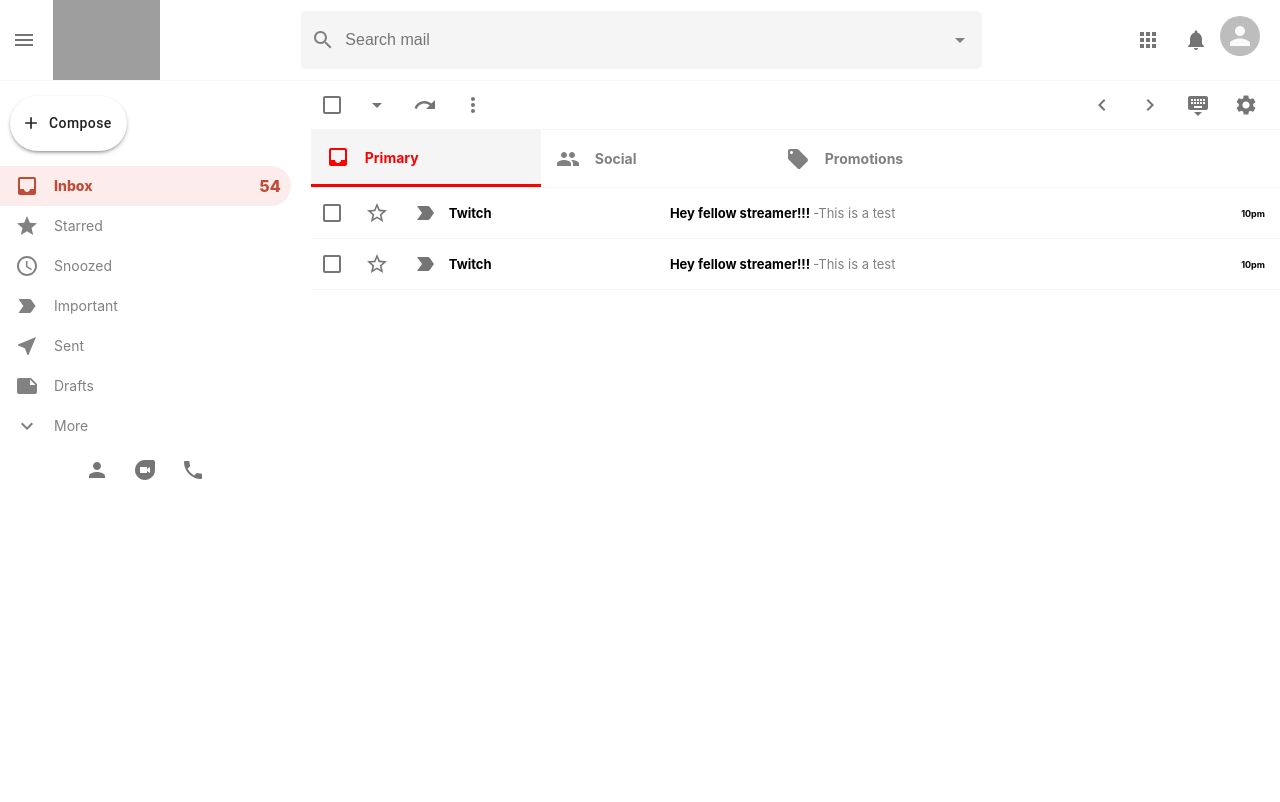
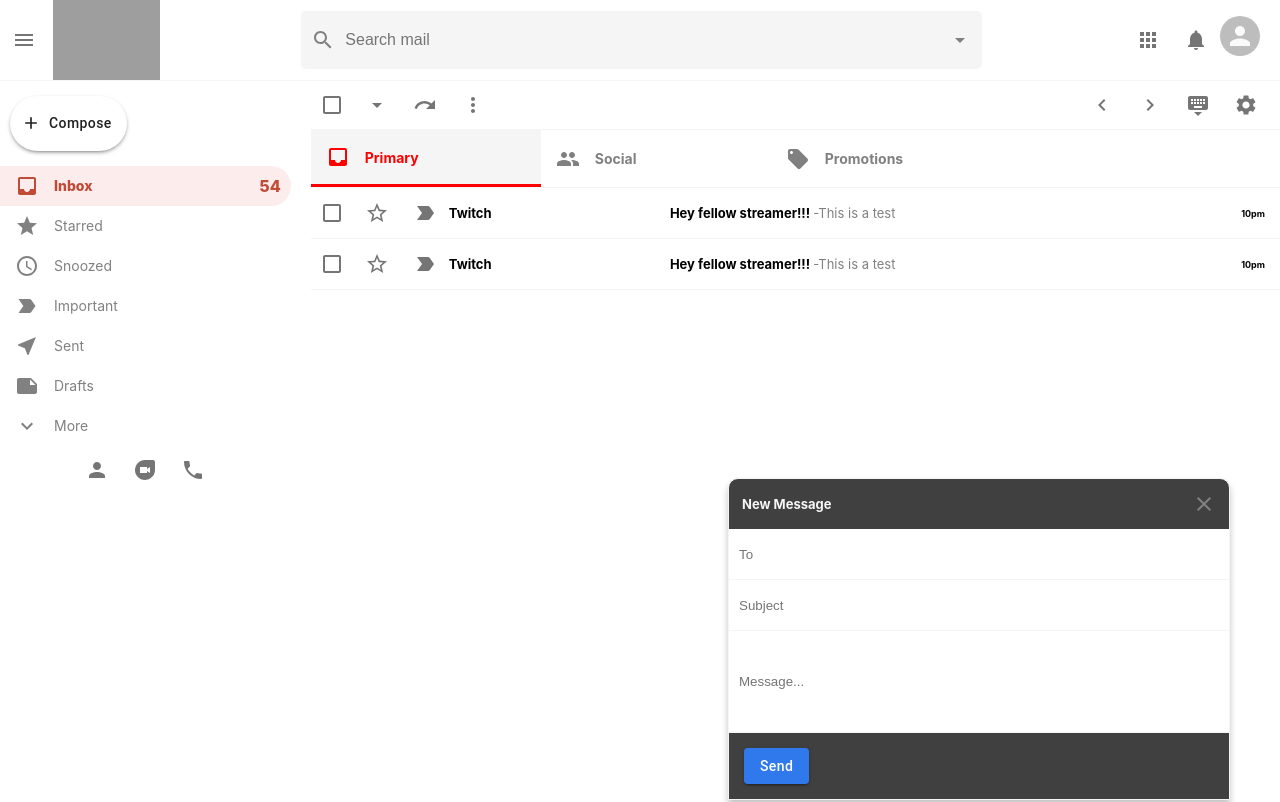
Before and after one commit to broturn/gmail-clone, a React (Create React App) app: page / in a window 1280 px wide. Shown: the top 802 px of the page. Built offline with nearby package versions, Linux system fonts and the light colour scheme; grey boxes are pictures that could not be loaded.

Commit message:
built out SendMAil component and styled it.

```diff
--- a/src/SendMail.css
+++ b/src/SendMail.css
@@ -0,0 +1,56 @@
+.sendMail {
+    position: absolute;
+    bottom: 0px;
+    right: 50px;
+    background-color: #404040;
+    width: 40%;
+    height: 40%;
+    max-width: 500px;
+    border-top-left-radius: 10px;
+    border-top-right-radius: 10px;
+    display: flex;
+    flex-direction: column;
+    border: 1px solid whitesmoke;
+    box-shadow: 0px 5px 7px 0px rgba(0, 0, 0, 0.24);
+}
+
+.sendMail__header {
+    padding: 13px;
+    display: flex;
+    justify-content: space-between;
+    align-items: center;
+    color: gray;
+}
+
+.sendMail__header > h3 {
+    color: whitesmoke;
+    font-size: 13px;
+}
+
+.sendMail__send {
+    background-color: #3079ed !important;
+    text-transform: capitalize !important;
+    margin: 15px !important;
+}
+
+.sendMail__close {
+    cursor: pointer;
+}
+
+.sendMail > form {
+    display: flex;
+    flex: 1;
+    flex-direction: column;
+}
+
+.sendMail > form > input {
+    height: 30px;
+    padding: 10px;
+    border: none;
+    border-bottom: 1px solid whitesmoke;
+    outline: none;
+}
+
+.sendMail__message {
+    flex: 1;
+}
--- a/src/SendMail.js
+++ b/src/SendMail.js
@@ -12,12 +12,12 @@
             </div>
 
             <form>
-                <input type="text" />
-                <input type="text" />
-                <input type="text" />
+                <input placeholder= 'To' type="text" />
+                <input placeholder="Subject"  type="text" />
+                <input placeholder="Message..."  type="text" className="sendMail__message"/>
 
                 <div className="sendMail__options">
-                    <Button>Send</Button>
+                    <Button className="sendMail__send" variant="contained" color="primary" type="submit">Send</Button>
                 </div>
             </form>
         </div>
```
